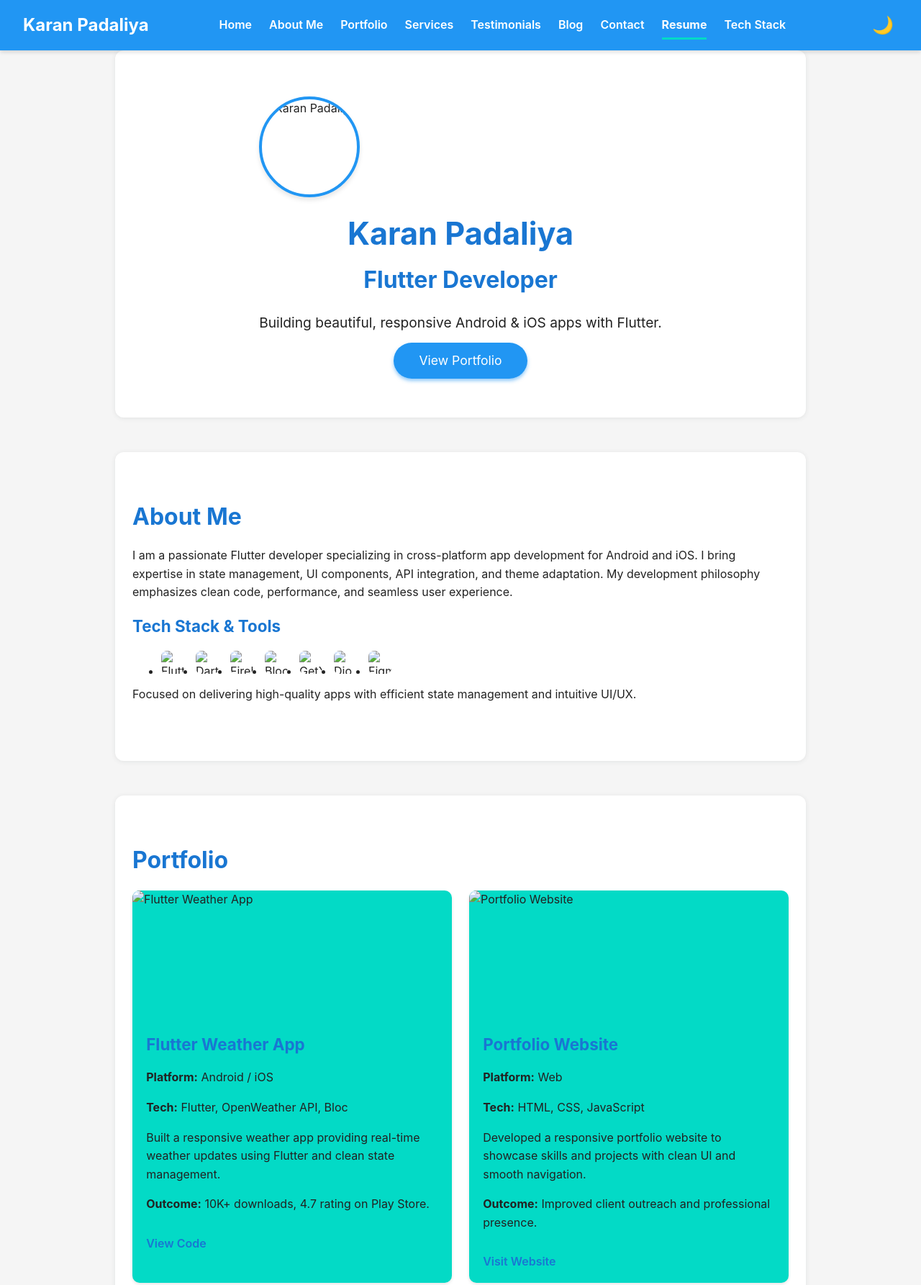
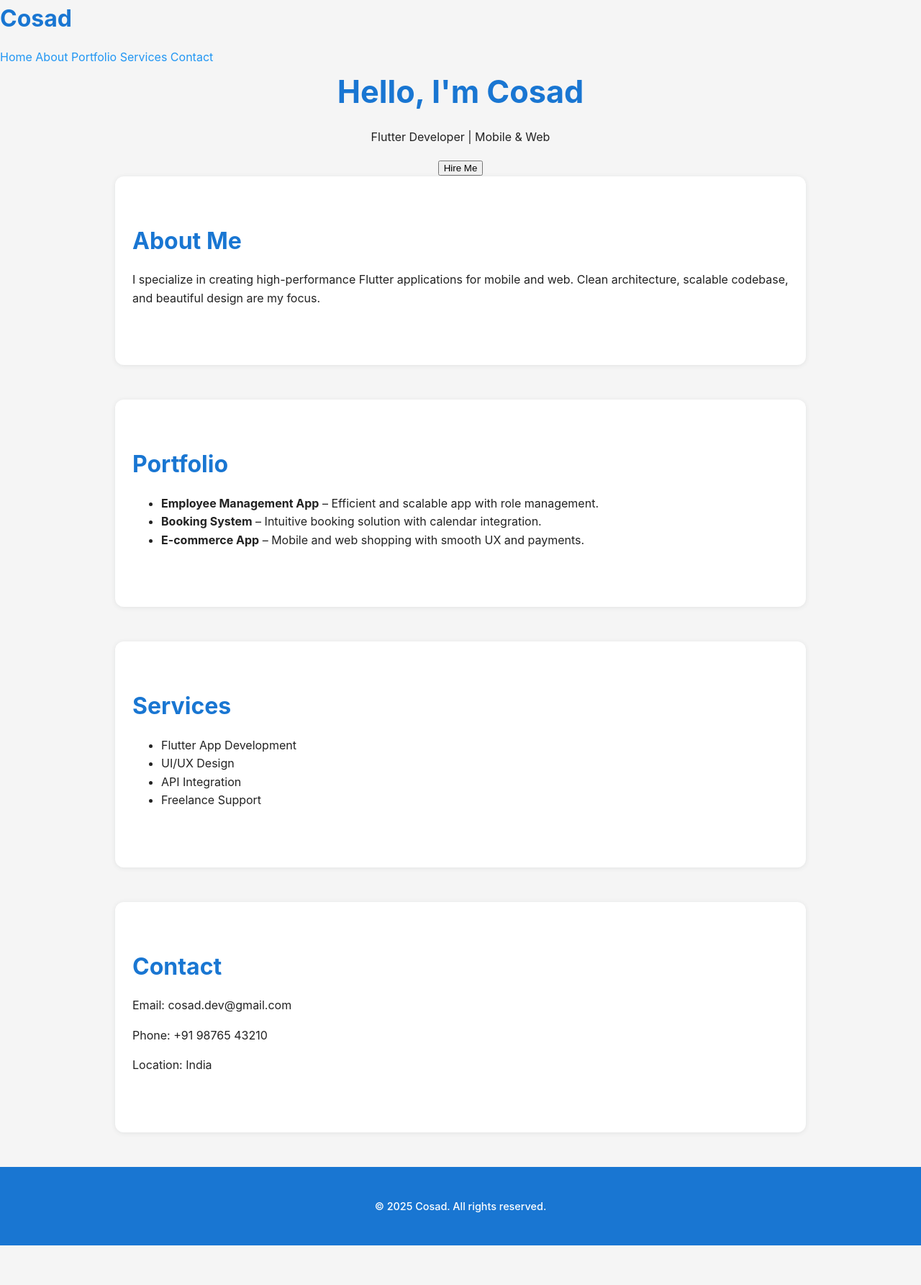
Before and after one commit to karanpadaliya/karanpadaliya.github.io, a plain HTML site: page index.html in a window 1280 px wide. Shown: the top 1785 px of the page at 72% size. After the commit the page ends 1730 px from the top, so only its background shows below. Drawn offline with Linux system fonts and the light colour scheme.

Commit message:
Update index.html

```diff
--- a/index.html
+++ b/index.html
@@ -3,172 +3,71 @@
 <head>
   <meta charset="UTF-8" />
   <meta name="viewport" content="width=device-width, initial-scale=1" />
-  <title>Karan Padaliya - Flutter Developer Portfolio</title>
+  <title>Cosad | Flutter Developer</title>
+  <link href="https://fonts.googleapis.com/css2?family=Poppins:wght@400;600;700&display=swap" rel="stylesheet" />
   <link rel="stylesheet" href="styles.css" />
-  <link rel="icon" href="favicon.ico" />
-  <meta name="description" content="Portfolio of Karan Padaliya, Flutter Developer specializing in Android & iOS apps, API integration, UI/UX design." />
 </head>
 <body>
-  <header id="header">
-    <nav class="navbar sticky">
-      <div class="logo">Karan Padaliya</div>
-      <ul class="nav-links" id="navLinks">
-        <li><a href="#home" class="nav-link active">Home</a></li>
-        <li><a href="#about" class="nav-link">About Me</a></li>
-        <li><a href="#projects" class="nav-link">Portfolio</a></li>
-        <li><a href="#services" class="nav-link">Services</a></li>
-        <li><a href="#testimonials" class="nav-link">Testimonials</a></li>
-        <li><a href="#blog" class="nav-link">Blog</a></li>
-        <li><a href="#contact" class="nav-link">Contact</a></li>
-        <li><a href="#resume" class="nav-link">Resume</a></li>
-        <li><a href="#techstack" class="nav-link">Tech Stack</a></li>
-      </ul>
-      <button aria-label="Toggle Dark Mode" id="darkModeToggle" class="dark-mode-toggle">🌙</button>
-      <button class="nav-toggle" aria-label="Toggle navigation menu">&#9776;</button>
+  <header>
+    <h2>Cosad</h2>
+    <nav>
+      <a href="#home">Home</a>
+      <a href="#about">About</a>
+      <a href="#portfolio">Portfolio</a>
+      <a href="#services">Services</a>
+      <a href="#contact">Contact</a>
     </nav>
   </header>
 
-  <main>
-    <!-- Home / Hero -->
-    <section id="home" class="section hero">
-      <div class="hero-content">
-        <img src="profile.jpg" alt="Karan Padaliya" class="hero-photo" />
-        <h1>Karan Padaliya</h1>
-        <h2>Flutter Developer</h2>
-        <p>Building beautiful, responsive Android & iOS apps with Flutter.</p>
-        <a href="#projects" class="btn-primary">View Portfolio</a>
+  <section class="hero" id="home">
+    <div class="glass-card">
+      <h1>Hello, I'm Cosad</h1>
+      <p>Flutter Developer | Mobile & Web</p>
+      <button class="btn">Hire Me</button>
     </div>
   </section>
 
-    <!-- About Me -->
-    <section id="about" class="section about">
+  <section class="section" id="about">
+    <div class="glass-card">
       <h2>About Me</h2>
-      <p>
-        I am a passionate Flutter developer specializing in cross-platform app development for Android and iOS. I bring expertise in state management, UI components, API integration, and theme adaptation. My development philosophy emphasizes clean code, performance, and seamless user experience.
-      </p>
-      <h3>Tech Stack & Tools</h3>
-      <ul class="tech-icons">
-        <li><img src="icons/flutter.svg" alt="Flutter" title="Flutter" /></li>
-        <li><img src="icons/dart.svg" alt="Dart" title="Dart" /></li>
-        <li><img src="icons/firebase.svg" alt="Firebase" title="Firebase" /></li>
-        <li><img src="icons/bloc.svg" alt="Bloc" title="Bloc" /></li>
-        <li><img src="icons/getx.svg" alt="GetX" title="GetX" /></li>
-        <li><img src="icons/dio.svg" alt="Dio" title="Dio" /></li>
-        <li><img src="icons/figma.svg" alt="Figma" title="Figma" /></li>
-      </ul>
-      <p>Focused on delivering high-quality apps with efficient state management and intuitive UI/UX.</p>
-    </section>
-
-    <!-- Portfolio / Projects -->
-    <section id="projects" class="section projects">
-      <h2>Portfolio</h2>
-      <div class="project-list">
-        <article class="project-card">
-          <img src="projects/weather-app.png" alt="Flutter Weather App" />
-          <div class="project-info">
-            <h3>Flutter Weather App</h3>
-            <p><strong>Platform:</strong> Android / iOS</p>
-            <p><strong>Tech:</strong> Flutter, OpenWeather API, Bloc</p>
-            <p>Built a responsive weather app providing real-time weather updates using Flutter and clean state management.</p>
-            <p><strong>Outcome:</strong> 10K+ downloads, 4.7 rating on Play Store.</p>
-            <a href="https://github.com/karanpadaliya/flutter-weather-app" target="_blank" rel="noopener">View Code</a>
-          </div>
-        </article>
-
-        <article class="project-card">
-          <img src="projects/portfolio-website.png" alt="Portfolio Website" />
-          <div class="project-info">
-            <h3>Portfolio Website</h3>
-            <p><strong>Platform:</strong> Web</p>
-            <p><strong>Tech:</strong> HTML, CSS, JavaScript</p>
-            <p>Developed a responsive portfolio website to showcase skills and projects with clean UI and smooth navigation.</p>
-            <p><strong>Outcome:</strong> Improved client outreach and professional presence.</p>
-            <a href="https://karanpadaliya.github.io" target="_blank" rel="noopener">Visit Website</a>
-          </div>
-        </article>
+      <p>I specialize in creating high-performance Flutter applications for mobile and web. Clean architecture, scalable codebase, and beautiful design are my focus.</p>
     </div>
   </section>
 
-    <!-- Services -->
-    <section id="services" class="section services">
-      <h2>Services</h2>
-      <ul class="services-list">
-        <li>Custom Flutter App Development (Android & iOS)</li>
-        <li>API Integration & Backend Connectivity</li>
-        <li>UI/UX Design & Prototyping (Figma)</li>
-        <li>Consulting on State Management (Bloc, GetX)</li>
-        <li>App Maintenance & Performance Optimization</li>
+  <section class="section" id="portfolio">
+    <div class="glass-card">
+      <h2>Portfolio</h2>
+      <ul>
+        <li><strong>Employee Management App</strong> – Efficient and scalable app with role management.</li>
+        <li><strong>Booking System</strong> – Intuitive booking solution with calendar integration.</li>
+        <li><strong>E-commerce App</strong> – Mobile and web shopping with smooth UX and payments.</li>
       </ul>
-    </section>
-
-    <!-- Testimonials -->
-    <section id="testimonials" class="section testimonials">
-      <h2>Testimonials</h2>
-      <div class="testimonial-cards">
-        <blockquote class="testimonial">
-          <p>"Karan delivered the app on time with great quality. His expertise in Flutter helped us launch quickly."</p>
-          <footer>- Jane Doe, CEO of WeatherApp Co.</footer>
-        </blockquote>
-        <blockquote class="testimonial">
-          <p>"Professional and communicative developer. Highly recommend for Flutter projects."</p>
-          <footer>- John Smith, Product Manager at FinTech Solutions</footer>
-        </blockquote>
     </div>
   </section>
 
-    <!-- Blog (Optional) -->
-    <section id="blog" class="section blog">
-      <h2>Blog</h2>
-      <p>Coming soon: Flutter tips, case studies, and development insights.</p>
-    </section>
-
-    <!-- Contact -->
-    <section id="contact" class="section contact">
-      <h2>Contact Me</h2>
-      <form id="contactForm">
-        <input type="text" id="name" name="name" placeholder="Your Name" required />
-        <input type="email" id="email" name="email" placeholder="Your Email" required />
-        <textarea id="message" name="message" placeholder="Your Message" rows="4" required></textarea>
-        <button type="submit">Send</button>
-      </form>
-      <div id="formResult"></div>
-      <div class="contact-links">
-        <a href="mailto:karan@example.com" aria-label="Email">📧 Email</a>
-        <a href="https://www.linkedin.com/in/karanpadaliya" target="_blank" rel="noopener" aria-label="LinkedIn">🔗 LinkedIn</a>
-        <a href="https://github.com/karanpadaliya" target="_blank" rel="noopener" aria-label="GitHub">🐙 GitHub</a>
-        <a href="https://calendly.com/karanpadaliya" target="_blank" rel="noopener" aria-label="Schedule Meeting">📅 Schedule Meeting</a>
+  <section class="section" id="services">
+    <div class="glass-card">
+      <h2>Services</h2>
+      <ul>
+        <li>Flutter App Development</li>
+        <li>UI/UX Design</li>
+        <li>API Integration</li>
+        <li>Freelance Support</li>
+      </ul>
     </div>
   </section>
 
-    <!-- Resume -->
-    <section id="resume" class="section resume">
-      <h2>Resume</h2>
-      <p>Download my resume for detailed experience and skills.</p>
-      <a href="resume/KaranPadaliya_Resume.pdf" download class="btn-primary">Download Resume</a>
+  <section class="section" id="contact">
+    <div class="glass-card">
+      <h2>Contact</h2>
+      <p>Email: cosad.dev@gmail.com</p>
+      <p>Phone: +91 98765 43210</p>
+      <p>Location: India</p>
+    </div>
   </section>
 
-    <!-- Tech Stack -->
-    <section id="techstack" class="section techstack">
-      <h2>Tech Stack & Tools</h2>
-      <div class="tech-icons-large">
-        <img src="icons/flutter.svg" alt="Flutter" title="Flutter" />
-        <img src="icons/dart.svg" alt="Dart" title="Dart" />
-        <img src="icons/firebase.svg" alt="Firebase" title="Firebase" />
-        <img src="icons/bloc.svg" alt="Bloc" title="Bloc" />
-        <img src="icons/getx.svg" alt="GetX" title="GetX" />
-        <img src="icons/dio.svg" alt="Dio" title="Dio" />
-        <img src="icons/figma.svg" alt="Figma" title="Figma" />
-      </div>
-      <p>Leveraging these tools to build efficient, scalable, and beautiful applications.</p>
-    </section>
-  </main>
-
   <footer>
-    <p>&copy; 2025 Karan Padaliya |
-      <a href="https://karanpadaliya.github.io" target="_blank" rel="noopener">karanpadaliya.github.io</a>
-    </p>
+    <p>&copy; 2025 Cosad. All rights reserved.</p>
   </footer>
-
-  <script src="script.js"></script>
 </body>
 </html>
```
Lines whose indentation alone changed are shown as unchanged.
